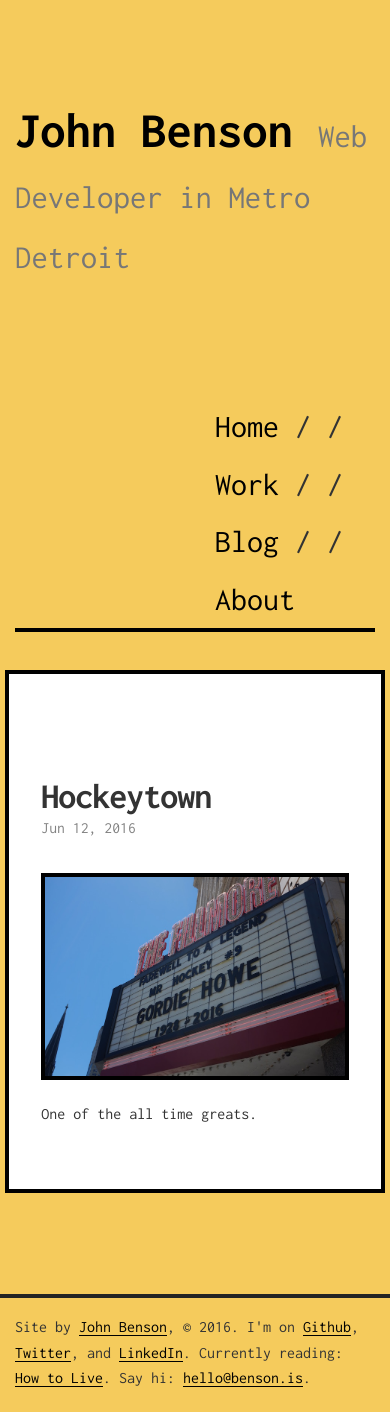
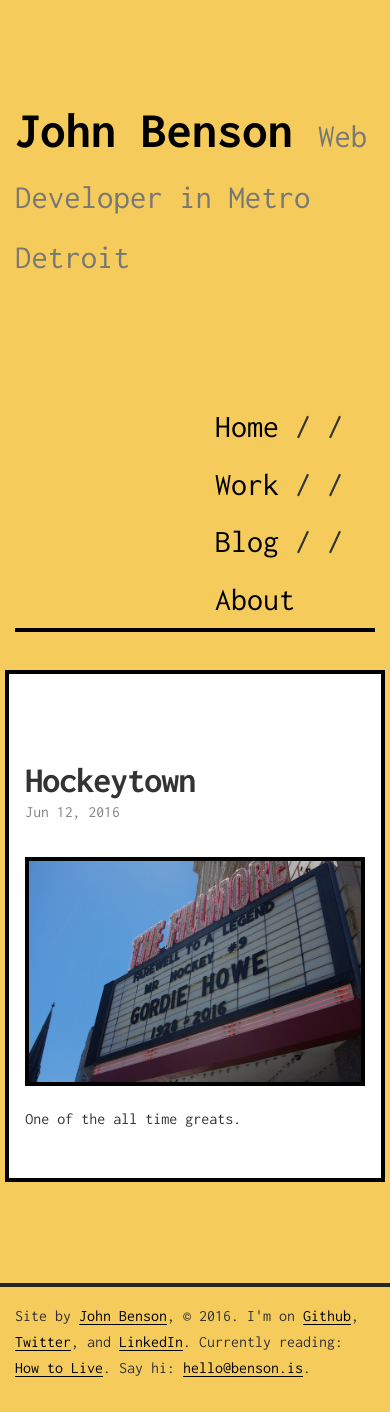
Before and after one commit to johnbenson/johnbenson.github.io, a Jekyll site: the page built from _posts/2016-06-12-hockeytown.md, in a window 390 px wide. Built offline with Jekyll 4.4.1, drawn with Linux system fonts in a browser that asks for light colours.

Commit message:
lowered padding on blog post entries for smaller screens

```diff
--- a/css/style.css
+++ b/css/style.css
@@ -402,6 +402,10 @@ img.img-border {
     padding: 0.33em;
   }
 
+  .post {
+    padding: 1em;
+  }
+
   .tags {
     display: none;
   }
```
